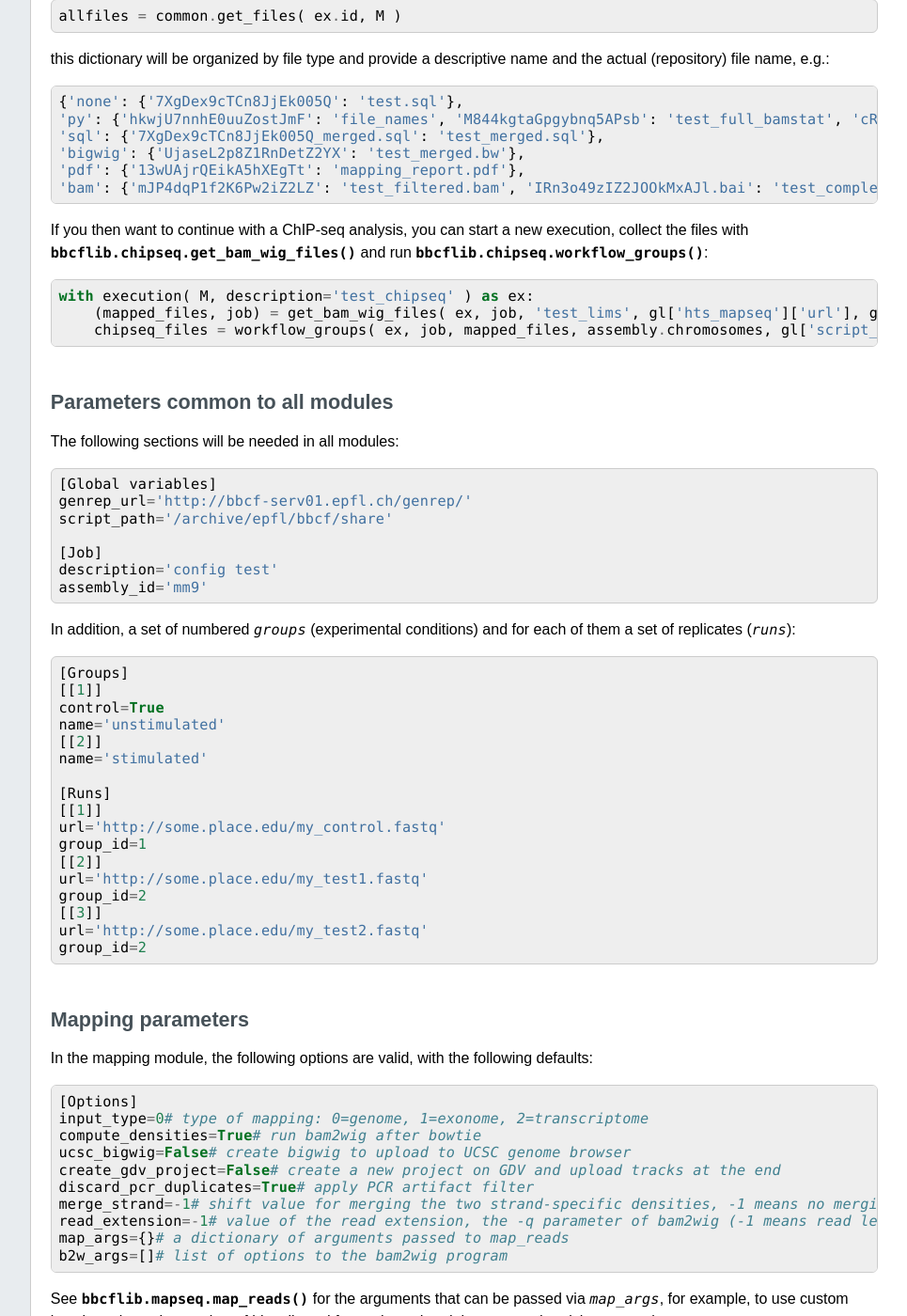
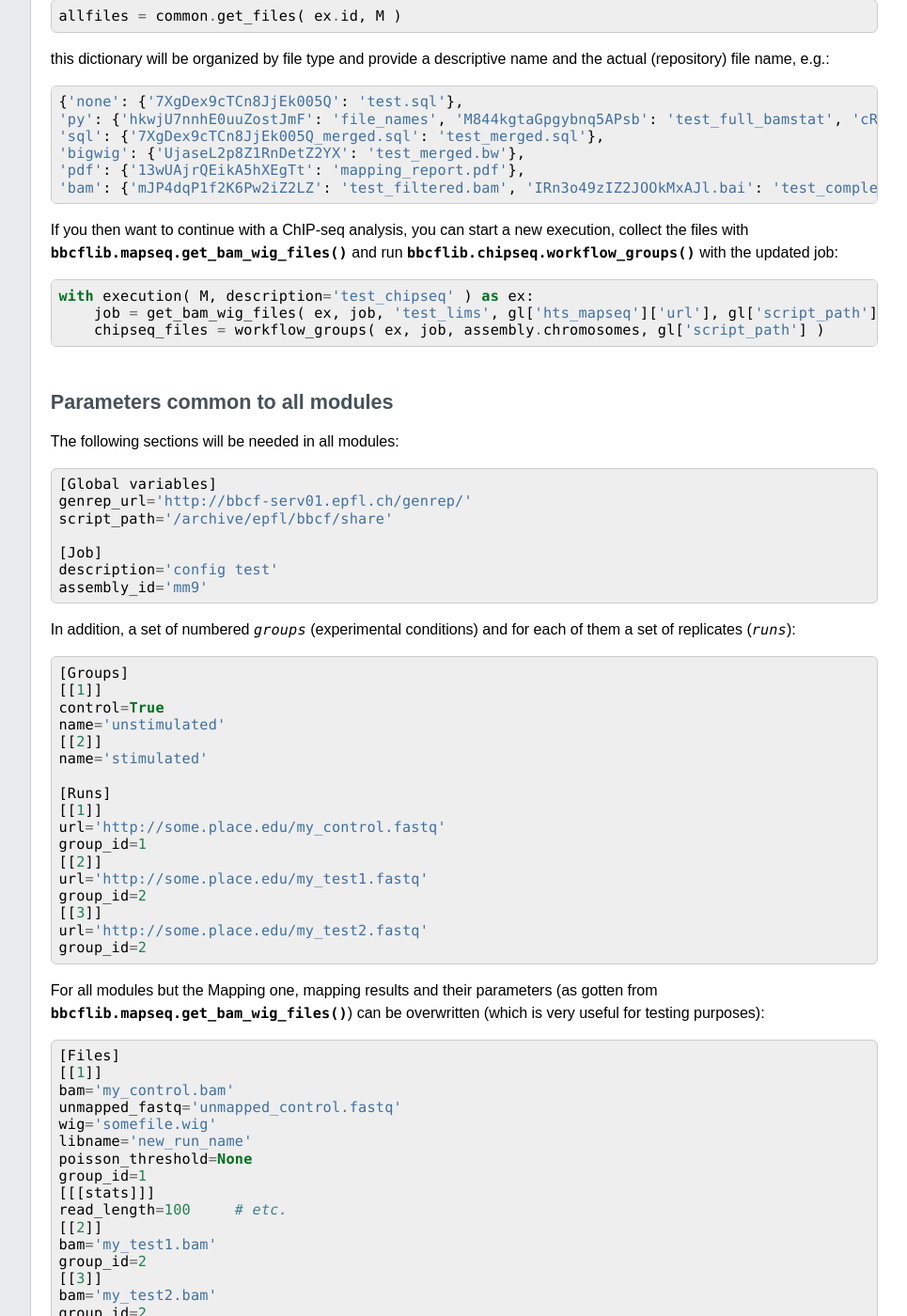
Before and after one commit to bbcf/bbcflib, a Sphinx documentation site: the page built from doc/tutorial_config_files.rst, in a window 1280 px wide and 1400 px high, scrolled down 2664 px. Shown: the whole window at 94% size, without its empty margins (224-1189 px from the left). Built offline with Sphinx 7.4.7, drawn with Linux system fonts in a browser that asks for light colours; formulas are drawn with MathJax 3; pages that are not in the unit, such as notebooks, are missing from menus.

Commit message:
update tuto config files

```diff
--- a/doc/tutorial_config_files.rst
+++ b/doc/tutorial_config_files.rst
@@ -132,11 +132,11 @@ this dictionary will be organized by file type and provide a descriptive name an
     'pdf': {'13wUAjrQEikA5hXEgTt': 'mapping_report.pdf'},
     'bam': {'mJP4dqP1f2K6Pw2iZ2LZ': 'test_filtered.bam', 'IRn3o49zIZ2JOOkMxAJl.bai': 'test_complete.bam.bai', 'IRn3o49zIZ2JOOkMxAJl': 'test_complete.bam', 'mJP4dqP1f2K6Pw2iZ2LZ.bai': 'test_filtered.bam.bai'}}
 
-If you then want to continue with a ChIP-seq analysis, you can start a new execution, collect the files with :func:`bbcflib.chipseq.get_bam_wig_files` and run :func:`bbcflib.chipseq.workflow_groups`::
+If you then want to continue with a ChIP-seq analysis, you can start a new execution, collect the files with :func:`bbcflib.mapseq.get_bam_wig_files` and run :func:`bbcflib.chipseq.workflow_groups` with the updated job::
 
     with execution( M, description='test_chipseq' ) as ex:
-        (mapped_files, job) = get_bam_wig_files( ex, job, 'test_lims', gl['hts_mapseq']['url'], gl['script_path'], via=via )
-        chipseq_files = workflow_groups( ex, job, mapped_files, assembly.chromosomes, gl['script_path'] )
+        job = get_bam_wig_files( ex, job, 'test_lims', gl['hts_mapseq']['url'], gl['script_path'], via=via )
+        chipseq_files = workflow_groups( ex, job, assembly.chromosomes, gl['script_path'] )
 
 
 Parameters common to all modules
@@ -173,6 +173,25 @@ In addition, a set of numbered `groups` (experimental conditions) and for each o
     url='http://some.place.edu/my_test2.fastq'
     group_id=2
 
+For all modules but the Mapping one, mapping results and their parameters (as gotten from :func:`bbcflib.mapseq.get_bam_wig_files`) can be overwritten (which is very useful for testing purposes)::
+
+    [Files]
+    [[1]]
+    bam='my_control.bam'
+    unmapped_fastq='unmapped_control.fastq'
+    wig='somefile.wig'
+    libname='new_run_name'
+    poisson_threshold=None
+    group_id=1
+    [[[stats]]]
+    read_length=100     # etc.
+    [[2]]
+    bam='my_test1.bam'
+    group_id=2
+    [[3]]
+    bam='my_test2.bam'
+    group_id=2
+
 Mapping parameters
 ''''''''''''''''''
 
```
